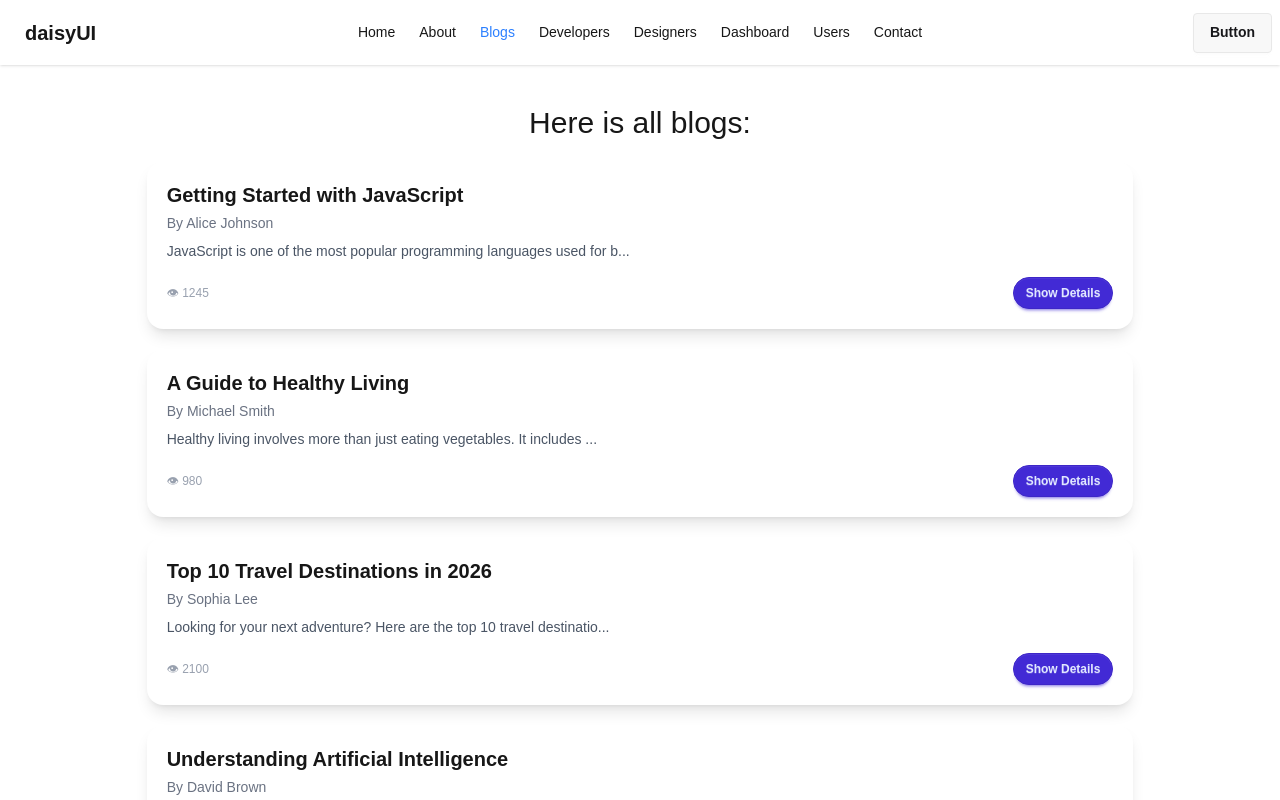
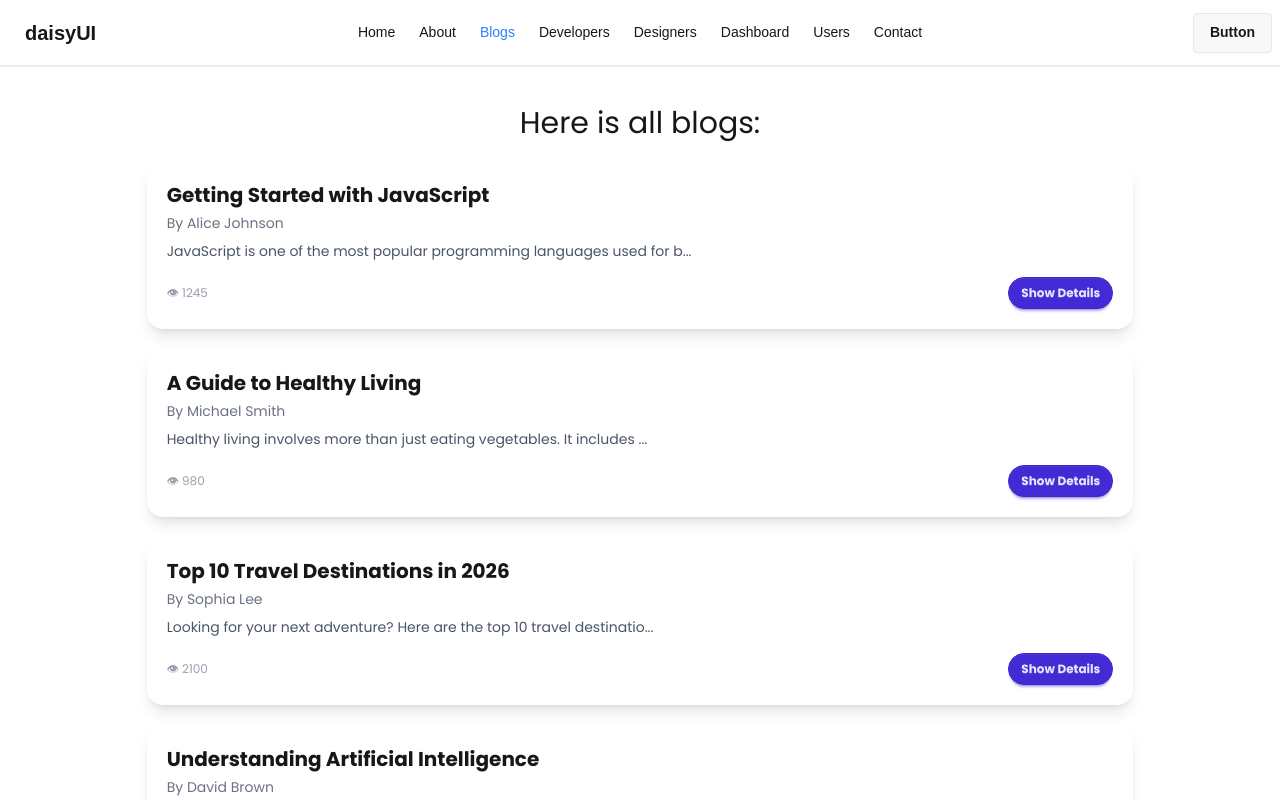
Before and after one commit to mdnahidooo/my-next-app, a Next.js app: page /blogs in a window 1280 px wide. Shown: the top 800 px of the page. Built offline with nearby package versions, Linux system fonts and the light colour scheme.

Commit message:
Apply Google Font

```diff
--- a/src/app/blogs/page.jsx
+++ b/src/app/blogs/page.jsx
@@ -1,12 +1,22 @@
 import Link from "next/link";
 
+import { Roboto, Poppins } from 'next/font/google'
+
+const roboto = Roboto({
+    weight: '400',
+    subsets: ['latin'],
+})
+const poppins = Poppins({
+    weight: ['400', '700'],
+    subsets: ['latin'],
+})
 
 export const metadata = {
     title: "Blogs",
     description: "",
 };
 
-const Blogs = () => {
+const BlogsPage = () => {
 
     const blogs = [
         {
@@ -63,6 +73,8 @@
 
 
     return (
+        <div className={poppins.className}>
+
             <div className="w-10/12 mx-auto bg-base-500 p-10">
                 <h2 className='text-3xl mb-5 text-center '>Here is all blogs:</h2>
 
@@ -102,7 +114,9 @@
                     }
                 </div>
             </div>
+
+        </div>
     );
 };
 
-export default Blogs;
+export default BlogsPage;
```
Lines whose indentation alone changed are shown as unchanged.
